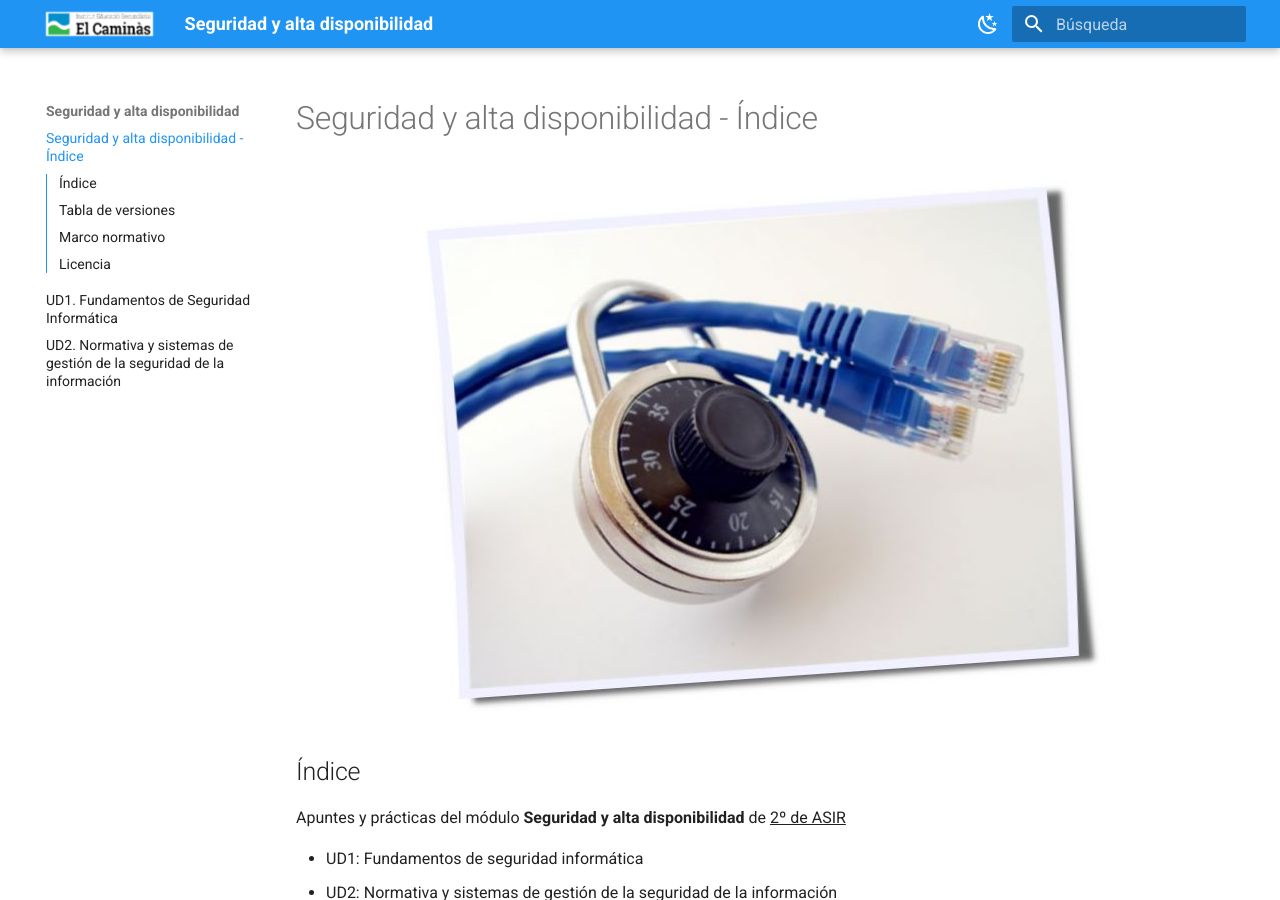
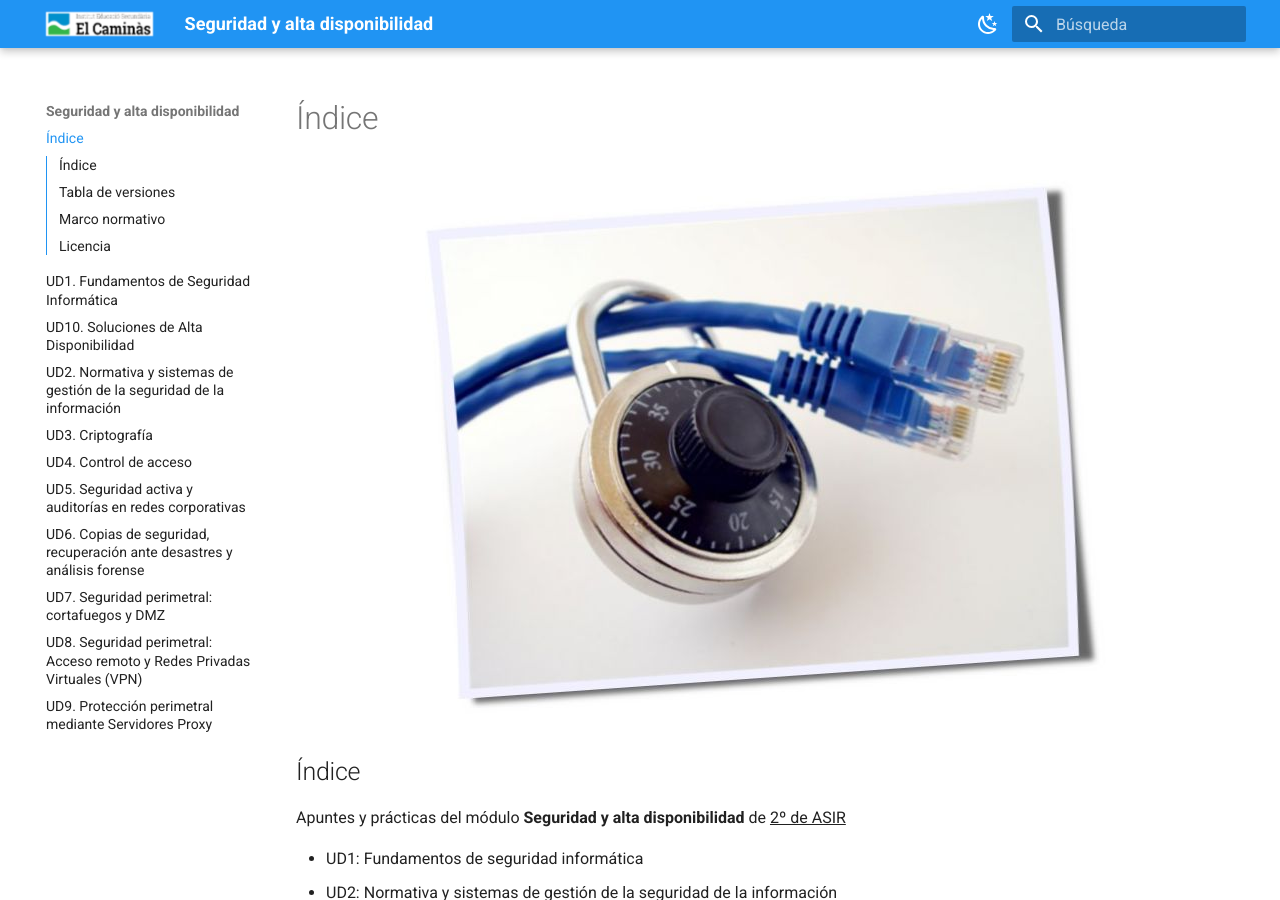
Before and after one commit to jmunozji/SAD, an MkDocs documentation site: the page built from docs/index.md, in a window 1280 px wide and 900 px high. Built offline with MkDocs 1.6.1 and Material for MkDocs 9.7.7, drawn with Linux system fonts in a browser that asks for light colours.

Commit message:
Creada estructura para las 10 unidades

```diff
--- /dev/null
+++ b/docs/Ud6 Copias de Seguridad y Recuperacion/Ud6_copias_de_seguridad_y_recuperacion.md
@@ -0,0 +1,8 @@
+# UD6. Copias de seguridad, recuperación ante desastres y análisis forense
+
+!!! warning "Unidad en construcción"
+    Esta unidad se encuentra actualmente en desarrollo. Próximamente se añadirán todos los contenidos, recursos y prácticas correspondientes de acuerdo con la programación del módulo.
+
+    <div align="center">
+      <img src="../img/seguridad_informatica.jpeg" alt="Unidad en construcción" width="400"/>
+    </div>
--- /dev/null
+++ b/docs/Ud8 Seguridad Perimetral Acceso Remoto y VPN/Ud8_seguridad_perimetral_acceso_remoto_y_vpn.md
@@ -0,0 +1,8 @@
+# UD8. Seguridad perimetral: Acceso remoto y Redes Privadas Virtuales (VPN)
+
+!!! warning "Unidad en construcción"
+    Esta unidad se encuentra actualmente en desarrollo. Próximamente se añadirán todos los contenidos, recursos y prácticas correspondientes de acuerdo con la programación del módulo.
+
+    <div align="center">
+      <img src="../img/seguridad_informatica.jpeg" alt="Unidad en construcción" width="400"/>
+    </div>
--- a/docs/index.md
+++ b/docs/index.md
@@ -1,5 +1,5 @@
 ---
-title: Seguridad y alta disponibilidad - Índice
+title: Índice
 ---
 ![](img/seguridad_informatica.jpeg)
 
```
Also changed, not shown: docs/Ud10 Soluciones de Alta Disponibilidad/Ud10_soluciones_de_alta_disponibilidad.md (added, +8 -0 lines), docs/Ud3 Criptografia/Ud3_criptografia.md (added, +8 -0 lines), docs/Ud4 Control de Acceso/Ud4_control_de_acceso.md (added, +8 -0 lines), docs/Ud5 Seguridad Activa y Auditorias/Ud5_seguridad_activa_y_auditorias.md (added, +8 -0 lines), docs/Ud7 Seguridad Perimetral Cortafuegos y DMZ/Ud7_seguridad_perimetral_cortafuegos_y_dmz.md (added, +8 -0 lines), docs/Ud9 Proteccion Perimetral Servidores Proxy/Ud9_proteccion_perimetral_servidores_proxy.md (added, +8 -0 lines).
